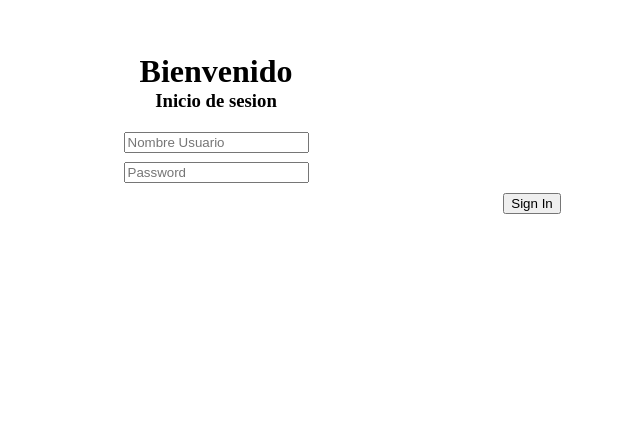
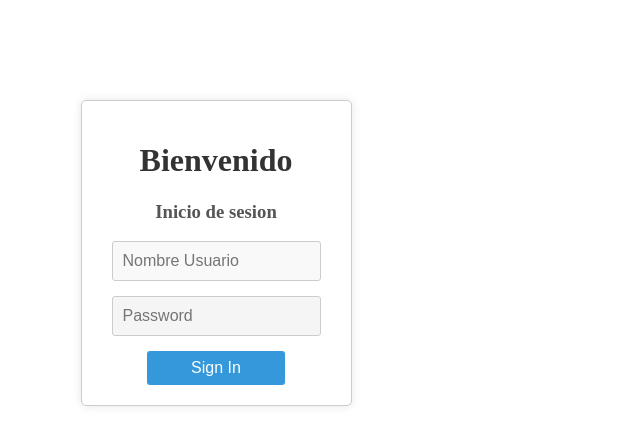
Before and after one commit to clausger/Front-Apis, a React (Vite) app: page / in a window 1280 px wide. Shown: the part 147-592 px from the top of the page, without its empty margins (424-1064 px from the left). Built offline with nearby package versions, Linux system fonts and the light colour scheme.

Commit message:
cambios css login etc

```diff
--- a/src/styles/generalStyle.css
+++ b/src/styles/generalStyle.css
@@ -1,10 +1,73 @@
-.backButton{
-    margin-left: 15px;
+body {
+    display: flex;
+    flex-direction: column;
+    align-items: center;
+    justify-content: center;
+    height: 100vh;
+    margin: 0;
+}
+
+.bodyUsuarios {
+    max-width: 800px; /* Adjust the max-width as needed */
+    margin: 20px;
+    padding: 20px;
+    border: 1px solid #ccc;
+    border-radius: 5px;
+    box-shadow: 0 0 10px rgba(0, 0, 0, 0.1);
+    background-color: #fff;
+}
+
+.backButton {
     margin-top: 15px;
 }
 
-.buscador{
-    margin-left: 15px;
-    margin-top: 10px;
+/* generalStyle.css */
+
+/* ... (existing styles, if any) */
+
+.buscadorContainer {
+    display: flex;
+    align-items: center;
+    justify-content: center;
+    margin-top: 15px;
+}
+
+.buscador input {
+    padding: 8px;
+    font-size: 14px;
+    border: 1px solid #ccc;
+    border-radius: 3px;
+}
+
+.buscador button {
+    padding: 8px;
+    font-size: 14px;
+    color: #fff;
+    background-color: #3498db;
+    border: none;
+    border-radius: 3px;
+    cursor: pointer;
+    transition: background-color 0.3s;
+}
+
+.buscador button:hover {
+    background-color: #2980b9;
+}
+
+.informacion {
+    margin-top: 20px;
+    padding: 15px;
+    border: 1px solid #ccc;
+    border-radius: 5px;
+    background-color: #fff;
+}
+
+.informacion > div {
     margin-bottom: 10px;
 }
+
+.informacion > div:last-child {
+    margin-bottom: 0;
+}
+
+/* ... (existing styles, if any) */
--- a/src/styles/loginStyle.css
+++ b/src/styles/loginStyle.css
@@ -1,26 +1,64 @@
-.login {
-    text-align: center;
+/* loginStyle.css */
+
+body {
+    display: flex;
     align-items: center;
-    margin-top: 150pt;
-}
-.login h1{
-    margin: 0;
-}
-.login h3{
-    margin: 0;
-    margin-bottom: 15pt;
+    justify-content: center;
+    height: 100vh; /* Use the full height of the viewport */
+    margin: 0; /* Remove default body margin */
 }
 
-.login input{
-    margin-bottom: 7pt;
+.login {
+    max-width: 600px;
+    padding: 20px;
+    border: 1px solid #ccc;
+    border-radius: 5px;
+    box-shadow: 0 0 10px rgba(0, 0, 0, 0.1);
+    background-color: #fff;
+    text-align: center;
 }
 
-.login button {
-    margin-right: -50%;
+.titulo-login {
+    color: #333;
 }
 
-.login button:hover{
-    transition: 30ms;
-    background-color: #007bff;
+h3 {
+    color: #555;
+}
+
+.casilla {
+    margin-bottom: 15px;
+}
+
+.casilla input {
+    width: calc(100% - 20px);
+    padding: 10px;
+    font-size: 16px;
+    border: 1px solid #ccc;
+    border-radius: 3px;
+    box-sizing: border-box;
+}
+
+.casillaNombre {
+    background-color: #f9f9f9;
+}
+
+.casillaContraseña {
+    background-color: #f5f5f5;
+}
+
+button {
+    width: 60%;
+    padding: 8px;
+    font-size: 16px;
     color: #fff;
+    background-color: #3498db;
+    border: none;
+    border-radius: 3px;
+    cursor: pointer;
+    transition: background-color 0.3s;
 }
+
+button:hover {
+    background-color: #2980b9;
+}
--- a/src/styles/tablaStyle.css
+++ b/src/styles/tablaStyle.css
@@ -1,36 +1,29 @@
-
 table {
+    width: 100%;
     border-collapse: separate;
     text-align: center;
     margin-top: 10px;
-    margin-left: 40px;
 }
 
-th{
+th, td {
     border: 1px solid black;
-    text-align: center;
-    padding:10px;
-}
-td {
-    border: 1px solid black;
-    padding: 7px;
+    padding: 10px;
 }
 
-hr{
-    width: 50%;
+.bottonActualizar,
+.bottonEliminar {
+    padding: 5px; /* Adjust the padding as needed */
+    border-radius: 5px;
+    margin-left: 5px;
+    cursor: pointer;
+    font-size: 14px; /* Adjust the font size as needed */
 }
 
-td button{
-    padding: 7px;
-    border-radius: 7px;
-    margin-left: 7px;
-}
-
-.bottonActualizar:hover{
+.bottonActualizar:hover {
     background-color: #fdfd96;
 }
 
-.bottonEliminar:hover{
-    color:aliceblue;
+.bottonEliminar:hover {
+    color: aliceblue;
     background-color: #FFC0CB;
 }
```
